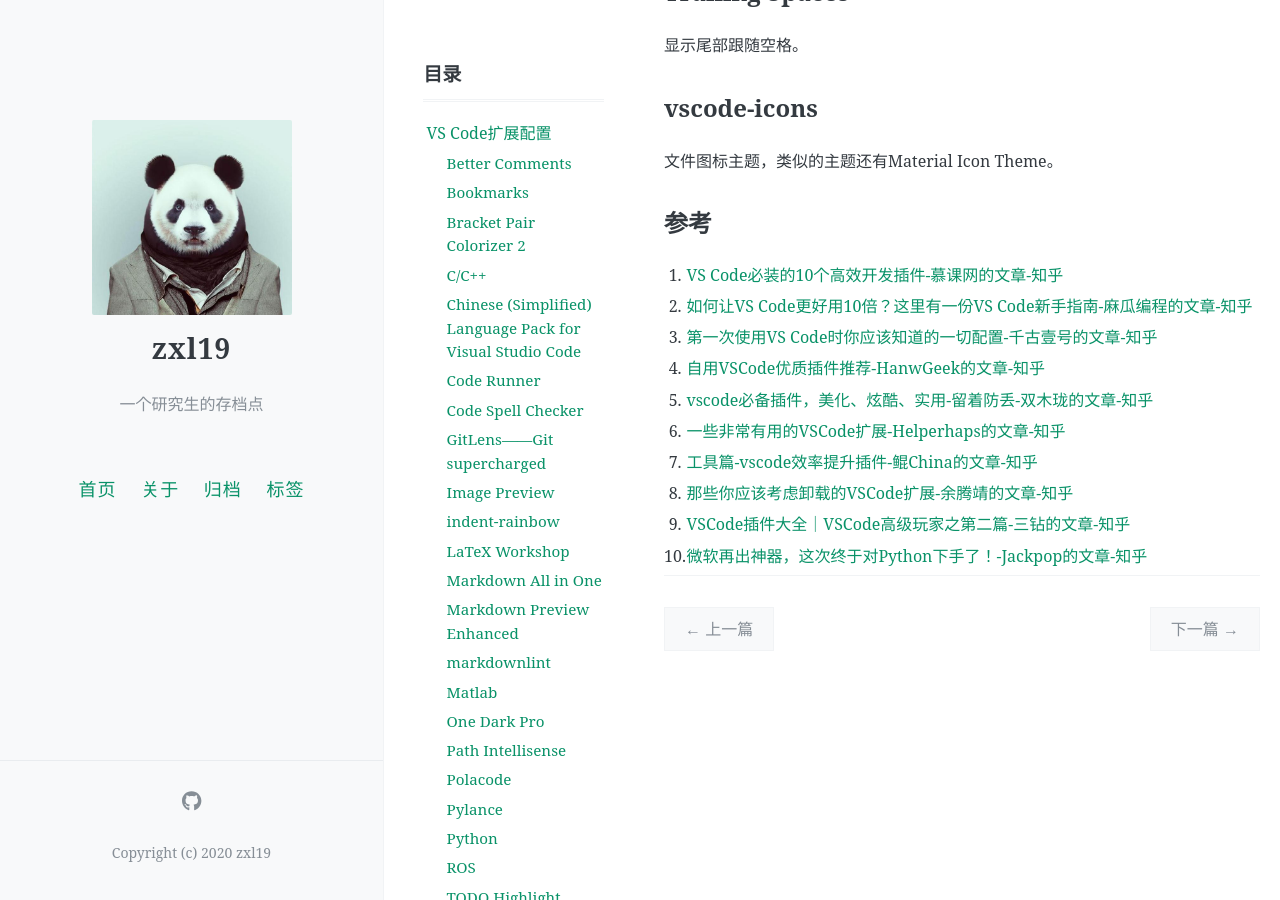
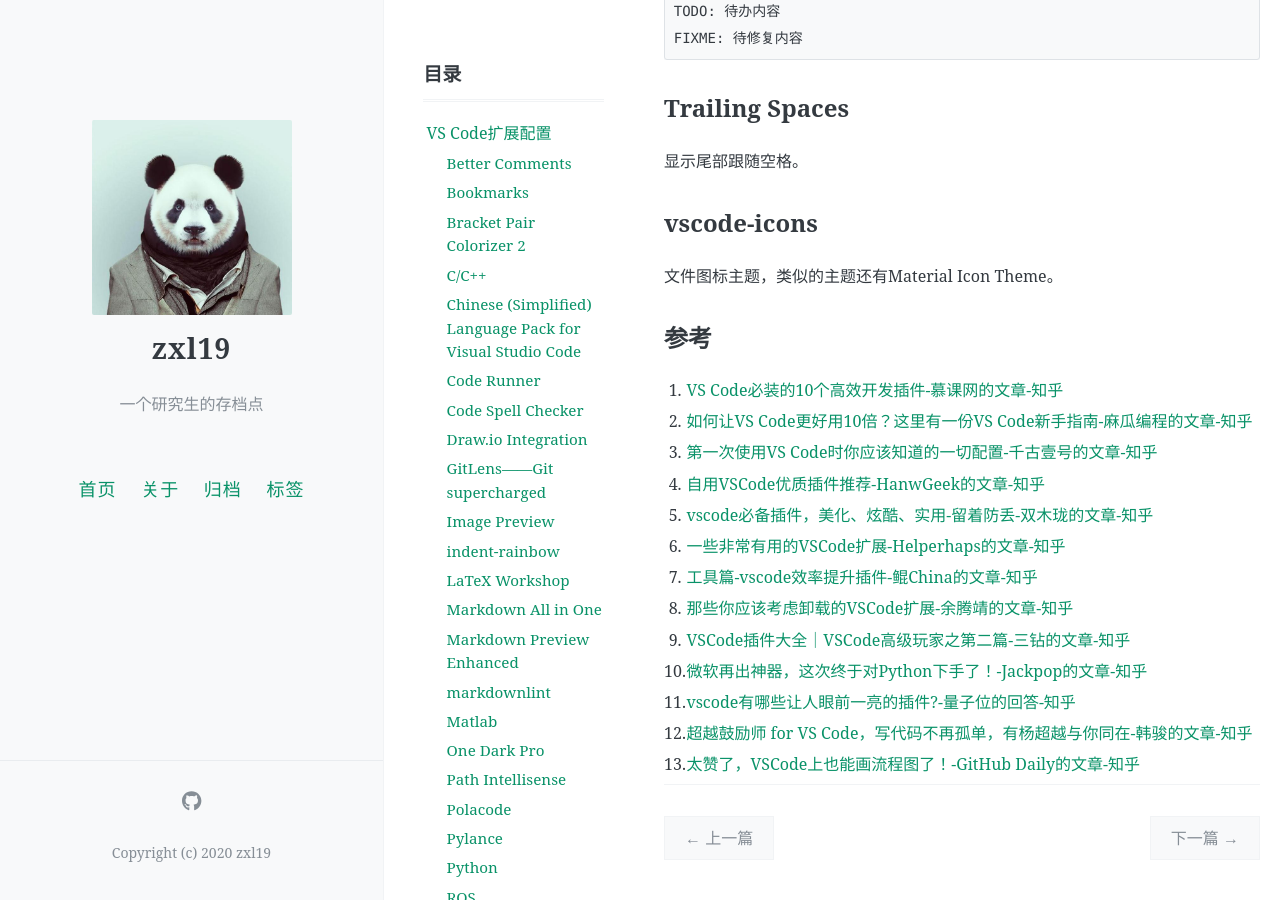
Before and after one commit to zxl19/zxl19.github.io, a Jekyll site: the page built from _posts/2020-06-03-VSCode-extension.md, in a window 1280 px wide and 900 px high, scrolled down 3340 px. Built offline with Jekyll 4.4.1, drawn with Linux system fonts in a browser that asks for light colours; comment, search, counter and statistics services are not loaded; some of the changed text lies outside the part shown.

Commit message:
Update 2020-06-03-VSCode-extension.md

```diff
--- a/_posts/2020-06-03-VSCode-extension.md
+++ b/_posts/2020-06-03-VSCode-extension.md
@@ -52,6 +52,10 @@ VS Code中文汉化。
 ## Code Spell Checker
 
 拼写检查。
+
+## Draw.io Integration
+
+集成Draw.io功能，绘制流程图。
 
 ## GitLens——Git supercharged
 
@@ -145,3 +149,6 @@ FIXME: 待修复内容
 8. [那些你应该考虑卸载的VSCode扩展-余腾靖的文章-知乎](https://zhuanlan.zhihu.com/p/125773296)
 9. [VSCode插件大全｜VSCode高级玩家之第二篇-三钻的文章-知乎](https://zhuanlan.zhihu.com/p/136428397)
 10. [微软再出神器，这次终于对Python下手了！-Jackpop的文章-知乎](https://zhuanlan.zhihu.com/p/154108630)
+11. [vscode有哪些让人眼前一亮的插件?-量子位的回答-知乎](https://www.zhihu.com/question/311803609/answer/1296896019)
+12. [超越鼓励师 for VS Code，写代码不再孤单，有杨超越与你同在-韩骏的文章-知乎](https://zhuanlan.zhihu.com/p/61790645)
+13. [太赞了，VSCode上也能画流程图了！-GitHub Daily的文章-知乎](https://zhuanlan.zhihu.com/p/140895359)
```
